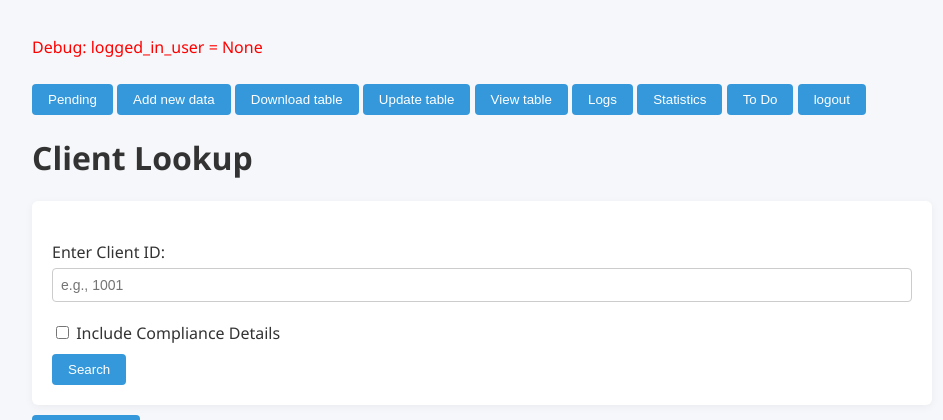
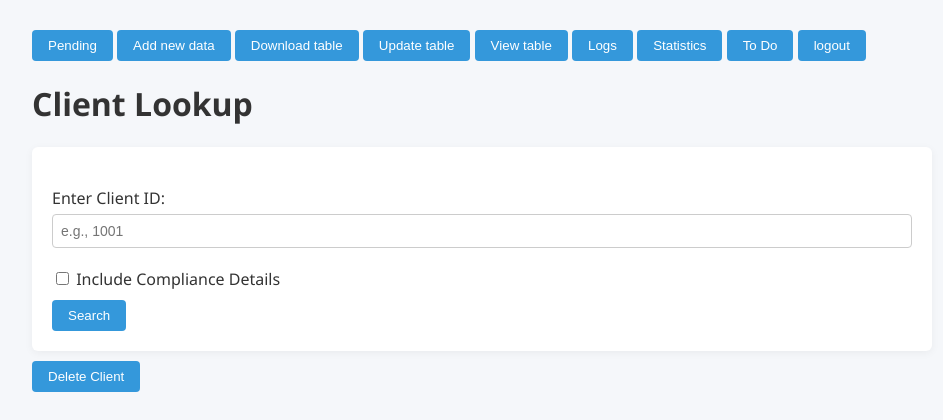
Before and after one commit to Remusseah/Client_interface, a Flask app: page /main_page in a window 1280 px wide. Shown: the top 420 px of the page, without its empty margins (158-1101 px from the left). Run offline with Flask 3, Linux system fonts and the light colour scheme; some libraries are stand-ins or nearby versions.

Commit message:
thingysss

```diff
--- a/app.py
+++ b/app.py
@@ -602,6 +602,7 @@ def view_log():
     print("DEBUG - rows:", logs[:1])  # Show first row
 
     return render_template("log.html", rows=logs, columns=colnames)
+import re
 @app.route("/submit_task", methods=["POST"])
 def submit_task():
     try:
@@ -619,7 +620,10 @@ def submit_task():
         doc_link = request.form.get("doc_link")
         ema_ima = request.form.get("ema_ima")
         assigned_to = request.form.get("assigned_to")
-        assigned_from = session.get("user_email")  # or however you're identifying the assigner
+        email = session.get("user_email", "")
+        username = email.split("@")[0]  # take part before @
+        username = re.sub(r'\W+', '', username)  # remove all non-alphanumeric characters
+        assigned_from = username  # or however you're identifying the assigner
 
         documents = request.form.getlist("documents[]")
 
--- a/templates/index.html
+++ b/templates/index.html
@@ -12,7 +12,6 @@
         </div>
     {% endif %}
 
-    <p style="color: red;">Debug: logged_in_user = {{ logged_in_user }}</p>
 
     <a href="/pending_page" style="text-decoration: none;">
         <button type="button">Pending </button>
```
